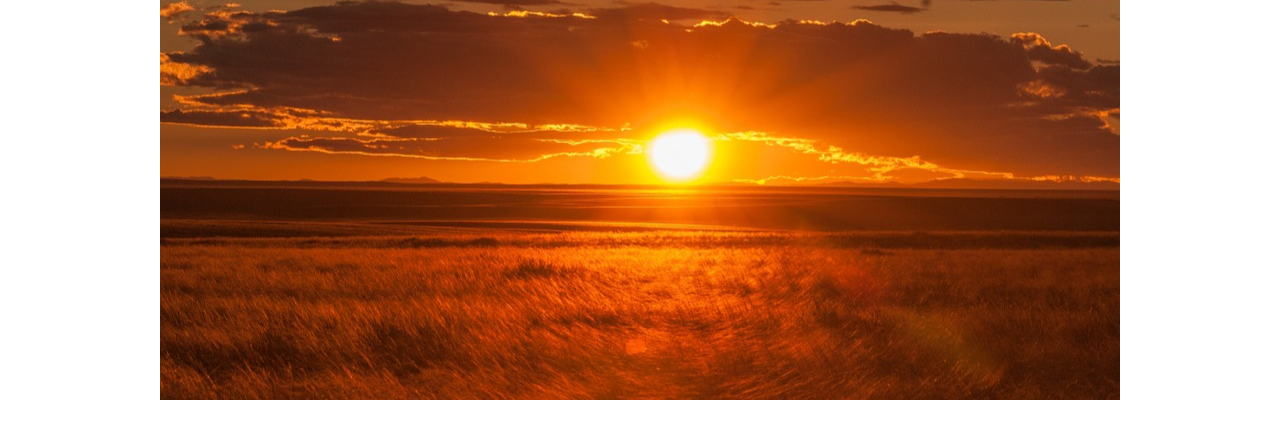
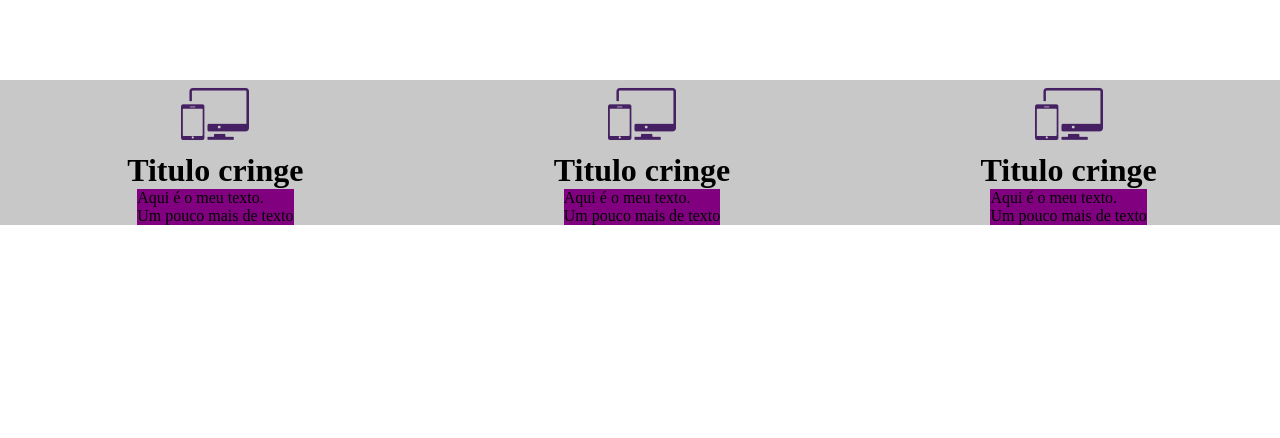
Before and after one commit to DevJhonathas/Estudo-front-end, a plain HTML site: page Aula - Background e execicios/public/index.html in a window 1280 px wide. Drawn offline with Linux system fonts and the light colour scheme.

Commit message:
Estudo pseudo-class

```diff
--- a/Aula - Background e execicios/public/index.html
+++ b/Aula - Background e execicios/public/index.html
@@ -9,8 +9,26 @@
 </head>
 <body>
 
-    <div class="bg"></div>
-    <!-- /.bg -->
+    <!--<div class="bg"></div>
+     /.bg -->
+    <div class="box">
+        <div class="item">
+            <img src="../image/icon_responsive.png">
+            <h1>Titulo cringe</h1>
+            <p>Aqui é o meu texto. <br>Um pouco mais de texto</p>
+        </div>
+        <div class="item">
+            <img src="../image/icon_responsive.png">
+            <h1>Titulo cringe</h1>
+            <p>Aqui é o meu texto. <br>Um pouco mais de texto</p>
+        </div>
+        <div class="item">
+            <img src="../image/icon_responsive.png">
+            <h1>Titulo cringe</h1>
+            <p>Aqui é o meu texto. <br>Um pouco mais de texto</p>
+        </div>
+    </div>
+    <!-- /.box -->
 
 </body>
 </html>
--- a/Aula - Background e execicios/src/style.css
+++ b/Aula - Background e execicios/src/style.css
@@ -6,11 +6,46 @@
 html, body{
     height: 100%;
 }
-
+/*
 .bg{
     width: 100%;
-    height: 400px;
-    background-image:url(../image/sunset.jpg);
+    height: 30vw;
+    VH significa que Viwerport Height que
+    ele expande de acordo com o tamanho
+    da sua tela também há o vw Viwerport Width
+    background-attachment: scroll;
+    margin: 0 auto;
+    background-image:url('../image/sunset.jpg');
+    background-color: red;
     background-repeat: no-repeat;
-    background-position: center;
+
+    background-size: auto;
+    background-position:center;
+
+}*/
+
+.box{
+    width: 100%;
+    margin: 80px auto;
+    text-align: center;
+    background-color: rgb(200, 200, 200);
 }
+
+.item{
+    width: 33.333%;
+    margin-right: -4px;
+    display: inline-block ;
+}
+.item > img{
+    width: 16%;
+}
+
+.item > p{
+    background: purple;
+    display: inline-block;
+    text-align: left;
+}
+
+.last{
+    margin-right: 0;
+}
--- /dev/null
+++ b/Aula Psudo-classe 1/src/style.css
@@ -0,0 +1,57 @@
+*{
+    margin: 0;
+    padding: 0;
+}
+
+html, body{
+    height: 100%;
+}
+
+.teste1,.teste2,.teste3{
+    width: 300px;
+    display: flex;
+    flex-direction: row;
+    gap: 10px;
+    margin-left: 30px;
+    margin-top: 30px;
+    height: 300px;
+    background-color: #ccc;
+}
+
+.teste1{
+    background-color: rgb(98, 98, 98);
+}
+
+.teste2{
+    background-color: rgb(50, 50, 50);
+}
+/*
+.teste1:hover{
+    height: 900px;
+    background-color: red;
+}
+
+.teste1:hover, .teste2, .teste3{
+    vertical-align: top;
+}*/
+.teste3{
+        display: flex;
+        justify-items: center;
+        justify-content: center;
+        align-items: center;
+        align-content: center;
+}
+p{
+    color: #ccc;
+
+}
+.teste3:hover{
+    color: pink;
+    font-size: large;
+    background-position: center;
+}
+
+.teste3:hover{
+    background-color: purple;
+    color: pink;
+}
```
Also changed, not shown: Aula Psudo-classe 1/public/index.html (added, +22 -0 lines), 1 other file.
